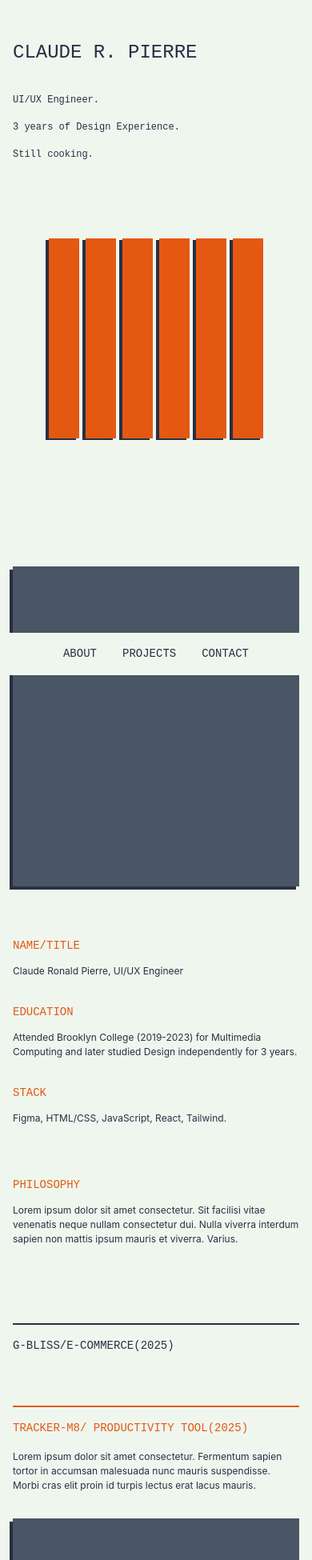
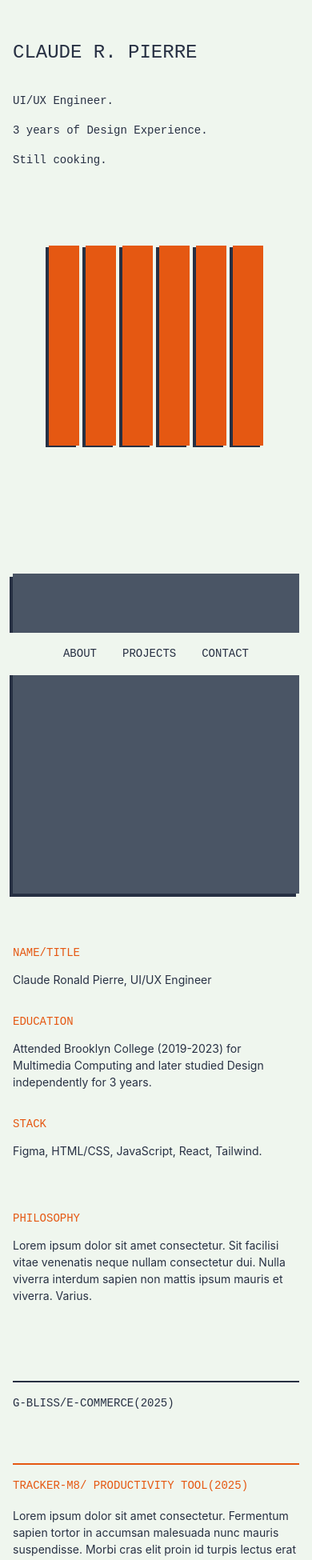
Before and after one commit to shockwavebolt/Portfolio, a React app in the folder portfolio/: page / in a window 390 px wide. Shown: the top 1950 px of the page at 80% size. Built offline with nearby package versions, Linux system fonts and the light colour scheme; the HTML template or start-up script is replaced by a standard one.

Commit message:
Mobile text adjusments

```diff
--- a/portfolio/src/components/About.jsx
+++ b/portfolio/src/components/About.jsx
@@ -14,7 +14,7 @@ function About() {
             <label className=" text-[14px]  md:text-[16px] lg:text-[20px] font-ibm text-accent">
               NAME/TITLE
             </label>
-            <p className=" text-[12px] md:text-[14px] lg:text-[16px] font-inter">
+            <p className=" text-[14px] md:text-[16px] lg:text-[16px] font-inter">
               Claude Ronald Pierre, UI/UX Engineer
             </p>
           </div>
@@ -22,7 +22,7 @@ function About() {
             <label className=" text-[14px]  md:text-[16px] lg:text-[20px] font-ibm text-accent">
               EDUCATION
             </label>
-            <p className=" text-[12px] md:text-[14px] lg:text-[16px] font-inter">
+            <p className=" text-[14px] md:text-[16px] lg:text-[16px] font-inter">
               Attended Brooklyn College (2019-2023) for Multimedia Computing and
               later studied Design independently for 3 years.
             </p>
@@ -31,7 +31,7 @@ function About() {
             <label className=" text-[14px]  md:text-[16px] lg:text-[20px] font-ibm text-accent">
               STACK
             </label>
-            <p className=" text-[12px] md:text-[14px] lg:text-[16px] font-inter">
+            <p className=" text-[14px] md:text-[16px] lg:text-[16px] font-inter">
               Figma, HTML/CSS, JavaScript, React, Tailwind.
             </p>
           </div>
@@ -41,7 +41,7 @@ function About() {
           <label className=" text-[14px]  md:text-[16px] lg:text-[20px] font-ibm text-accent">
             PHILOSOPHY
           </label>
-          <p className=" text-[12px] md:text-[14px] lg:text-[16px] font-inter">
+          <p className=" text-[14px] md:text-[16px] lg:text-[16px] font-inter">
             Lorem ipsum dolor sit amet consectetur. Sit facilisi vitae venenatis
             neque nullam consectetur dui. Nulla viverra interdum sapien non
             mattis ipsum mauris et viverra. Varius.
--- a/portfolio/src/components/Contact.jsx
+++ b/portfolio/src/components/Contact.jsx
@@ -10,7 +10,7 @@ function Contact() {
             <label className=" text-[14px] md:text-[16px] lg:text-[20px] font-ibm text-accent">
               EMAIL
             </label>
-            <p className="text-[12px] md:text-[14px] lg:text-[16px] font-inter">
+            <p className="text-[14px] md:text-[16px] lg:text-[16px] font-inter">
               clauderonaldpierre@gmail.com
             </p>
 
@@ -18,7 +18,7 @@ function Contact() {
               <label className="text-[14px] md:text-[16px] lg:text-[20px] font-ibm text-accent">
                 GITHUB
               </label>
-              <p className="text-[12px] md:text-[14px] lg:text-[16px] font-inter">
+              <p className="text-[14px] md:text-[16px] lg:text-[16px] font-inter">
                 https://github.com/shockwavebolt
               </p>
             </div>
@@ -27,7 +27,7 @@ function Contact() {
               <label className="text-[14px] md:text-[16px] lg:text-[20px] font-ibm text-accent">
                 LINKEDIN
               </label>
-              <p className="text-[12px] md:text-[14px] lg:text-[16px] font-inter">
+              <p className="text-[14px] md:text-[16px] lg:text-[16px] font-inter">
                 https://www.linkedin.com/in/clauderonaldpierre/
               </p>
             </div>
--- a/portfolio/src/components/Header.jsx
+++ b/portfolio/src/components/Header.jsx
@@ -4,7 +4,7 @@ function Header() {
       <h1 className="text-[24px] md:text-[32px] lg:text-[64px] font-ibm">
         CLAUDE R. PIERRE
       </h1>
-      <div className=" flex flex-col gap-4 md:gap-6 lg:gap-8 md:items-end md:text-right text-[12px] md:text-[16px] lg:text-[20px] font-ibm">
+      <div className=" flex flex-col gap-4 md:gap-6 lg:gap-8 md:items-end md:text-right text-[14px] md:text-[16px] lg:text-[20px] font-ibm">
         <p>UI/UX Engineer.</p>
         <p>3 years of Design Experience.</p>
         <p>Still cooking.</p>
--- a/portfolio/src/components/Project.jsx
+++ b/portfolio/src/components/Project.jsx
@@ -17,7 +17,7 @@ const Project = forwardRef(function Project(
             {title}
           </label>
           {open && (
-            <p className="text-[12px] md:text-[14px] lg:text-[16px] font-inter">
+            <p className="text-[14px] md:text-[16px] lg:text-[16px] font-inter">
               {description}
             </p>
           )}
@@ -33,7 +33,7 @@ const Project = forwardRef(function Project(
             <label className="text-[14px] md:text-[16px] lg:text-[20px] font-ibm text-accent">
               STACK
             </label>
-            <p className="text-[12px] md:text-[14px] lg:text-[16px] font-inter">
+            <p className="text-[14px] md:text-[16px] lg:text-[16px] font-inter">
               {stack}
             </p>
           </div>
```
